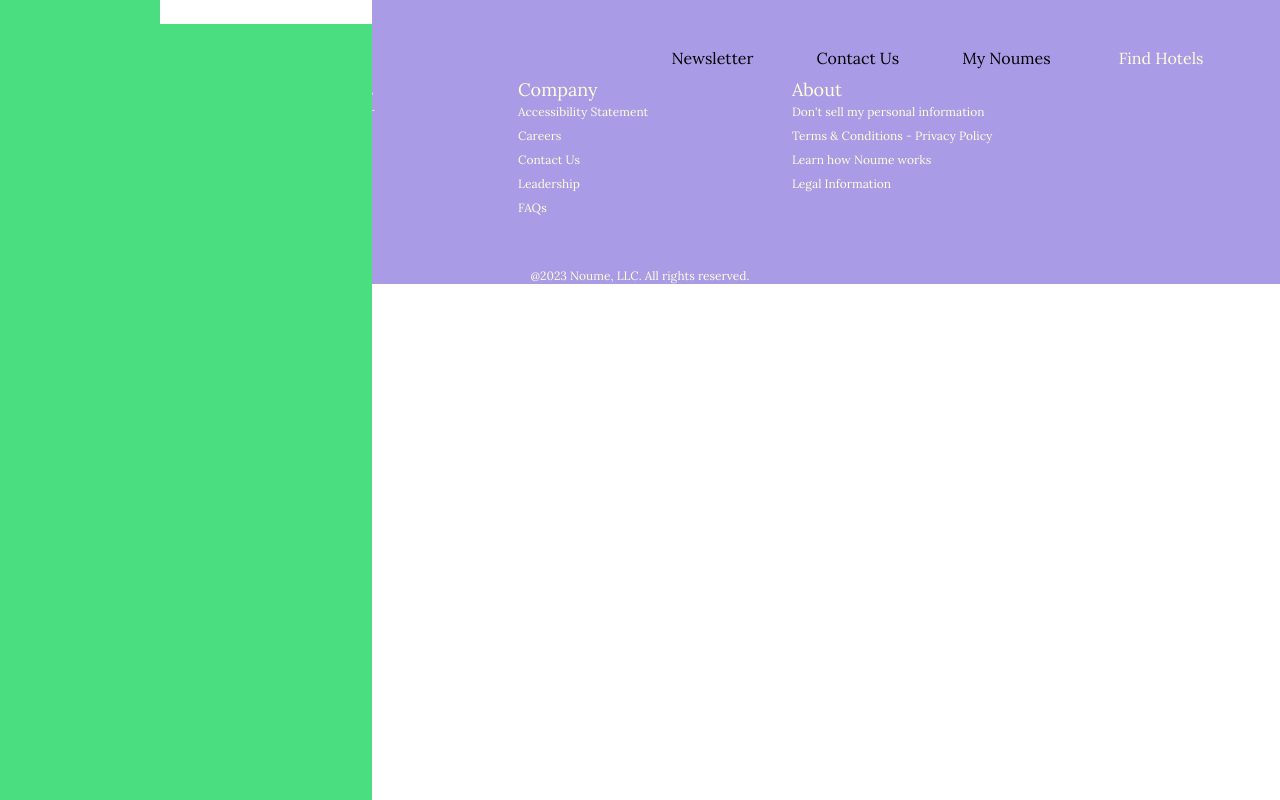
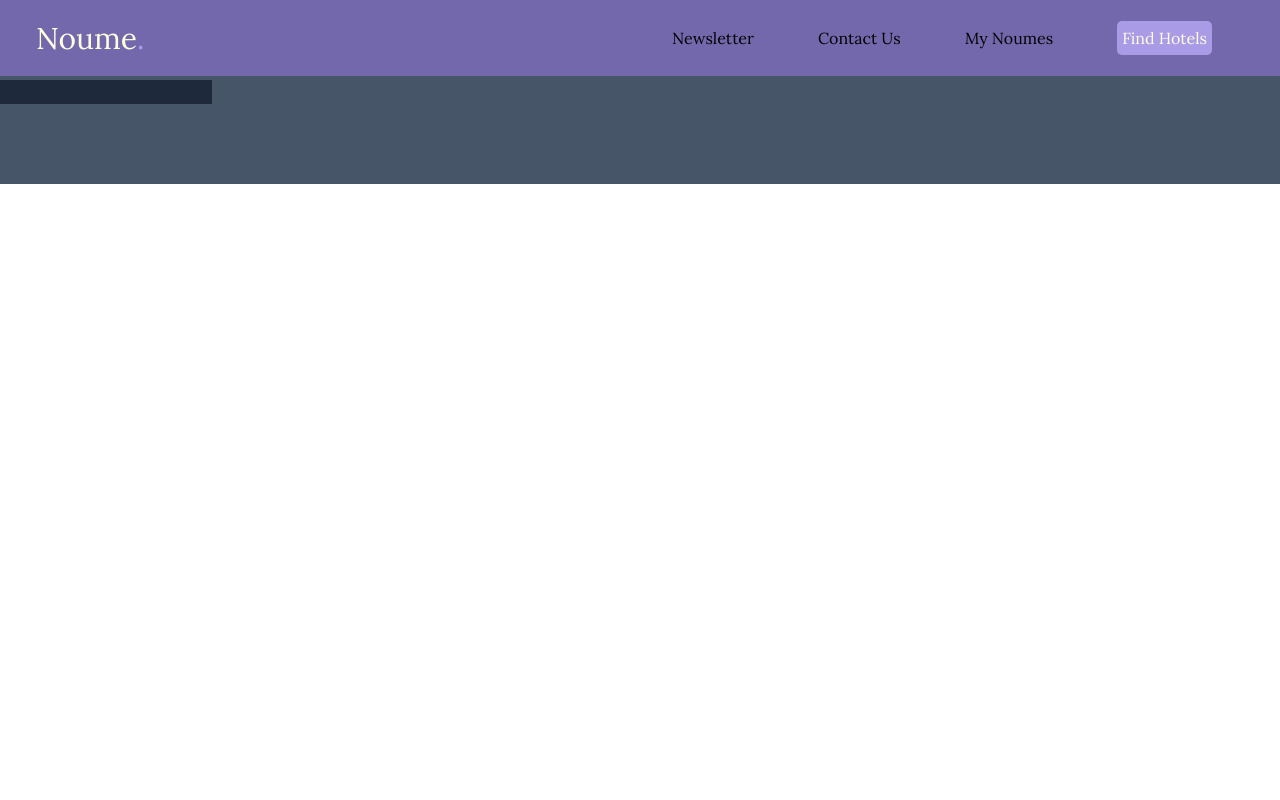
Before and after one commit to wramos1/noume, a React (Vite) app: page /#/find-hotels in a window 1280 px wide. Shown: the top 800 px of the page. Built offline with nearby package versions, Linux system fonts and the light colour scheme.

Commit message:
Created SearchBar component in order to place on search page and to also place on home page. Added styling to navbar based on what page it is imported to. Looking to save information needed to fetch hotel properties in state and currently have the location successfully saved.

```diff
--- a/package.json
+++ b/package.json
@@ -11,6 +11,7 @@
   },
   "dependencies": {
     "react": "^18.2.0",
+    "react-calendar": "^4.0.0",
     "react-dom": "^18.2.0",
     "react-router-dom": "^6.6.2"
   },
--- a/src/App.jsx
+++ b/src/App.jsx
@@ -1,7 +1,6 @@
 import { HashRouter, Routes, Route } from 'react-router-dom'
 import Footer from './components/Footer'
 import Home from './components/Home'
-import Navbar from './components/Navbar'
 import NotFound from './components/NotFound'
 import SearchBar from './components/SearchBar'
 
@@ -18,7 +17,6 @@ export function App() {
 export function WrappedApp() {
   return (
     <HashRouter>
-      <Navbar />
       <App />
       <Footer />
     </HashRouter>
--- a/src/components/Home.jsx
+++ b/src/components/Home.jsx
@@ -4,10 +4,12 @@ import Yoga from '../images/yoga.png';
 import House from '../images/home.png';
 import CheckList from '../images/checks.png';
 import SearchBar from './SearchBar';
+import Navbar from './Navbar';
 
 const Home = () => {
     return (
         <div>
+            <Navbar />
             {/* Hero Section */}
             <div className='hero w-full min-h-[95vh] relative'>
                 <h1 className='text-[56px] absolute left-[8.26%] right-[78.54%] top-[19.42%] bottom-[71.17%] min-w-[500px] lg:top-[18%]'>
--- a/src/components/Navbar.jsx
+++ b/src/components/Navbar.jsx
@@ -1,12 +1,14 @@
 import React from 'react'
 import { Link } from 'react-router-dom'
 
-const Navbar = () => {
+const Navbar = (props) => {
     return (
-        <nav className='flex justify-around items-center absolute z-20 w-full p-10'>
+        <nav className={`flex justify-around items-center absolute z-20 w-full p-9 transition-all ${props.bg} ${props.paddingSize}`}>
             <div className='w-1/2'>
                 <h1 className='text-3xl secondary-txt-color'>
-                    Noume<span className='primary-txt-color'>.</span>
+                    <Link to={'/'}>
+                        Noume<span className='primary-txt-color'>.</span>
+                    </Link>
                 </h1>
             </div>
 
--- a/src/components/SearchBar.jsx
+++ b/src/components/SearchBar.jsx
@@ -1,8 +1,10 @@
 import React, { useEffect, useState } from 'react'
+import Navbar from './Navbar';
 
 const SearchBar = () => {
     const [term, setTerm] = useState('');
     const [predictedLocations, setPredictedLocations] = useState([]);
+    const [selectedLocation, setSelectedLocation] = useState({ index: null, name: '', coordinates: { lat: null, long: null } });
 
     const fetchLocations = async () => {
         const results = await fetch(`https://hotels4.p.rapidapi.com/locations/v3/search?q=${term}`, {
@@ -16,6 +18,17 @@ const SearchBar = () => {
             .then((data) => setPredictedLocations(data.sr))
             .catch((err) => console.error(err))
     };
+
+    const setLocation = ({ e, name, coordinates, index }) => {
+        document.querySelector('.locations').classList.toggle('hidden');
+        setTerm(name);
+        setSelectedLocation({ name, index, coordinates });
+        console.log({ name, index, coordinates });
+    }
+
+    const toggleLocations = () => {
+        document.querySelector('.locations').classList.toggle('hidden');
+    }
 
     useEffect(() => {
         if (term && !predictedLocations.length) {
@@ -34,13 +47,15 @@ const SearchBar = () => {
     }, [term])
 
     return (
-        <div className='absolute z-20 bg-green-400 top-0 pl-40 h-screen'>
-            <input type="text" value={term} onChange={(e) => setTerm(e.target.value)} />
-            <div className='bg-blue-500'>
+        <div className='h-screen'>
+            <Navbar bg={'icon-bg'} paddingSize={'py-5'} />
+            <div className='py-20 bg-slate-600'>
+                <input type="text" value={term} onChange={(e) => setTerm(e.target.value)} onFocus={toggleLocations} className="bg-slate-800 primary-txt-color" />
+                <div className='locations bg-blue-500 hidden'>
                     {predictedLocations.length ?
                         predictedLocations.map((location) => {
                             return (
-                            <div className='bg-black text-white cursor-pointer hover:bg-slate-500' key={location.essId.sourceId} onClick={() => console.log(location.coordinates.lat, location.coordinates.long)}>
+                                <div className='bg-black text-white cursor-pointer hover:bg-slate-500' key={location.essId.sourceId} onClick={(e) => setLocation({ name: location.regionNames.primaryDisplayName, index: location.index, coordinates: { lat: location.coordinates.lat, long: location.coordinates.long } })}>
                                     {location.regionNames.primaryDisplayName}
                                 </div>
                             )
@@ -48,6 +63,8 @@ const SearchBar = () => {
                         : null}
                 </div>
             </div>
+
+        </div>
     )
 }
 
```
Also changed, not shown: 1 other file (tests, documents, lock files or other folders). Lines whose indentation alone changed are shown as unchanged.
